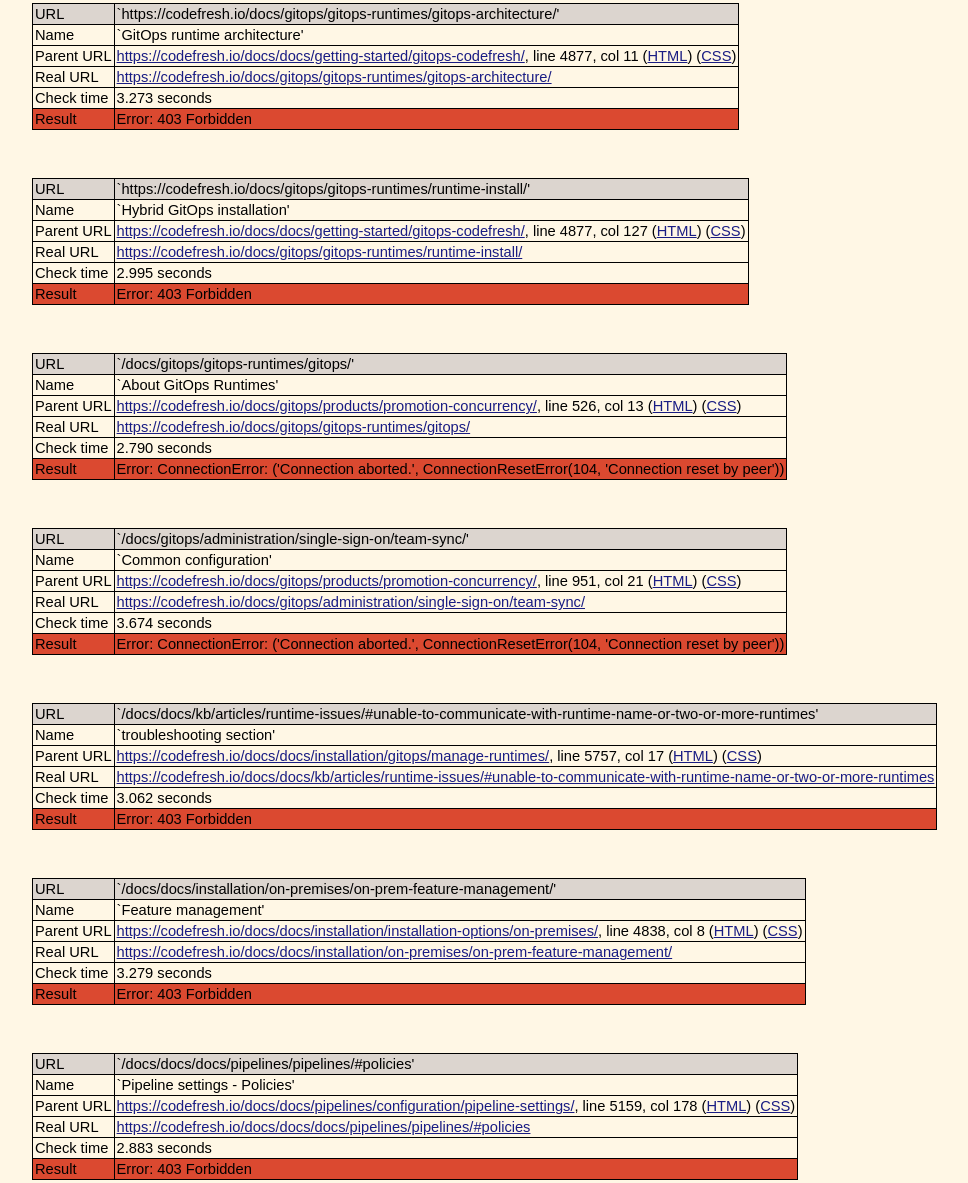
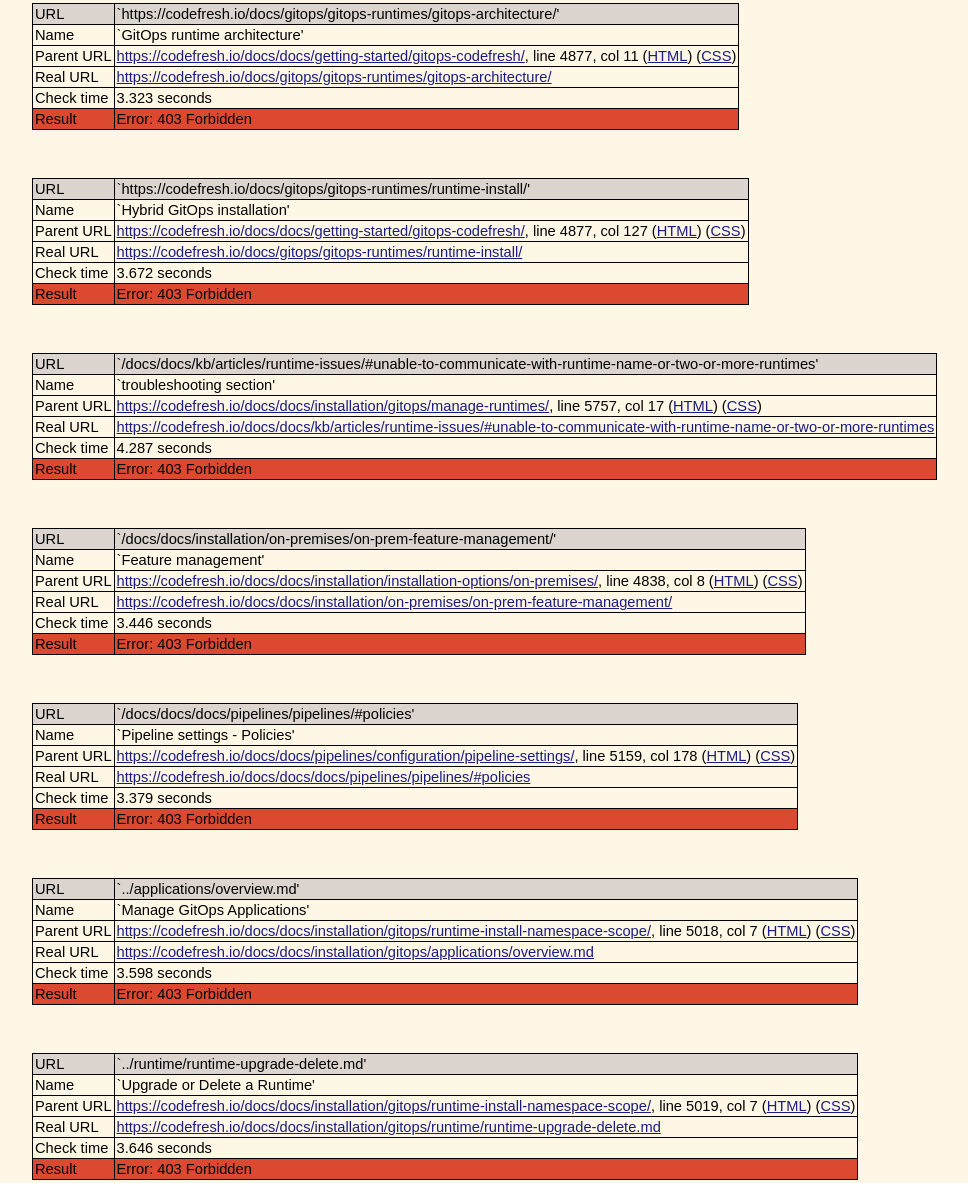
Before and after one commit to kostis-codefresh/codefresh-docs-links, a plain HTML site: page docs/index.html in a window 1280 px wide. Shown: the part 381-1564 px from the top of the page, without its empty margins (16-984 px from the left). Drawn offline with Linux system fonts and the light colour scheme.

Commit message:
Automatic CI report

```diff
--- a/docs/index.html
+++ b/docs/index.html
@@ -25,17 +25,17 @@
 <body>
 <!-- Generated by LinkChecker 10.6.0.post53+g9b178bdaf --><h2>LinkChecker 10.6.0.post53+g9b178bdaf</h2><br/><blockquote>LinkChecker comes with ABSOLUTELY NO WARRANTY!
 This is free software, and you are welcome to redistribute it under
-certain conditions. Look at the file `COPYING' within this distribution.<br/><br/>Start checking at 2026-11-20 22:24:00+000
+certain conditions. Look at the file `COPYING' within this distribution.<br/><br/>Start checking at 2026-11-23 04:13:40+000
 <br/><br/><br/><table>
 <tr>
 <td class="url">URL</td>
 <td class="url">`/docs/docs/incubation/mac-osx-and-ios-builds/'</td></tr>
 <tr><td>Name</td><td>`Mac OSX and iOS builds'</td></tr>
-<tr><td>Parent&nbsp;URL</td><td><a target="top" href="https://codefresh.io/docs/docs/example-catalog/ci-examples/">https://codefresh.io/docs/docs/example-catalog/ci-examples/</a>, line 4583, col 13
-(<a href="https://validator.w3.org/check?ss=1&amp;uri=https://codefresh.io/docs/docs/example-catalog/ci-examples/">HTML</a>)
-(<a href="https://jigsaw.w3.org/css-validator/validator?uri=https://codefresh.io/docs/docs/example-catalog/ci-examples/&amp;warning=1&amp;profile=css2&amp;usermedium=all">CSS</a>)</td></tr>
+<tr><td>Parent&nbsp;URL</td><td><a target="top" href="https://codefresh.io/docs/docs/installation/cli/">https://codefresh.io/docs/docs/installation/cli/</a>, line 4583, col 13
+(<a href="https://validator.w3.org/check?ss=1&amp;uri=https://codefresh.io/docs/docs/installation/cli/">HTML</a>)
+(<a href="https://jigsaw.w3.org/css-validator/validator?uri=https://codefresh.io/docs/docs/installation/cli/&amp;warning=1&amp;profile=css2&amp;usermedium=all">CSS</a>)</td></tr>
 <tr><td>Real&nbsp;URL</td><td><a target="top" href="https://codefresh.io/docs/docs/incubation/mac-osx-and-ios-builds/">https://codefresh.io/docs/docs/incubation/mac-osx-and-ios-builds/</a></td></tr>
-<tr><td>Check&nbsp;time</td><td>3.769 seconds</td></tr>
+<tr><td>Check&nbsp;time</td><td>3.490 seconds</td></tr>
 <tr><td class="error">Result</td><td class="error">Error: 403 Forbidden</td></tr>
 </table><br/><br/><br/><table>
 <tr>
@@ -46,7 +46,7 @@ certain conditions. Look at the file `COPYING' within this distribution.<br/><br
 (<a href="https://validator.w3.org/check?ss=1&amp;uri=https://codefresh.io/docs/docs/getting-started/gitops-codefresh/">HTML</a>)
 (<a href="https://jigsaw.w3.org/css-validator/validator?uri=https://codefresh.io/docs/docs/getting-started/gitops-codefresh/&amp;warning=1&amp;profile=css2&amp;usermedium=all">CSS</a>)</td></tr>
 <tr><td>Real&nbsp;URL</td><td><a target="top" href="https://codefresh.io/docs/gitops/gitops-runtimes/gitops-architecture/">https://codefresh.io/docs/gitops/gitops-runtimes/gitops-architecture/</a></td></tr>
-<tr><td>Check&nbsp;time</td><td>3.273 seconds</td></tr>
+<tr><td>Check&nbsp;time</td><td>3.323 seconds</td></tr>
 <tr><td class="error">Result</td><td class="error">Error: 403 Forbidden</td></tr>
 </table><br/><br/><br/><table>
 <tr>
@@ -57,30 +57,8 @@ certain conditions. Look at the file `COPYING' within this distribution.<br/><br
 (<a href="https://validator.w3.org/check?ss=1&amp;uri=https://codefresh.io/docs/docs/getting-started/gitops-codefresh/">HTML</a>)
 (<a href="https://jigsaw.w3.org/css-validator/validator?uri=https://codefresh.io/docs/docs/getting-started/gitops-codefresh/&amp;warning=1&amp;profile=css2&amp;usermedium=all">CSS</a>)</td></tr>
 <tr><td>Real&nbsp;URL</td><td><a target="top" href="https://codefresh.io/docs/gitops/gitops-runtimes/runtime-install/">https://codefresh.io/docs/gitops/gitops-runtimes/runtime-install/</a></td></tr>
-<tr><td>Check&nbsp;time</td><td>2.995 seconds</td></tr>
+<tr><td>Check&nbsp;time</td><td>3.672 seconds</td></tr>
 <tr><td class="error">Result</td><td class="error">Error: 403 Forbidden</td></tr>
-</table><br/><br/><br/><table>
-<tr>
-<td class="url">URL</td>
-<td class="url">`/docs/gitops/gitops-runtimes/gitops/'</td></tr>
-<tr><td>Name</td><td>`About GitOps Runtimes'</td></tr>
-<tr><td>Parent&nbsp;URL</td><td><a target="top" href="https://codefresh.io/docs/gitops/products/promotion-concurrency/">https://codefresh.io/docs/gitops/products/promotion-concurrency/</a>, line 526, col 13
-(<a href="https://validator.w3.org/check?ss=1&amp;uri=https://codefresh.io/docs/gitops/products/promotion-concurrency/">HTML</a>)
-(<a href="https://jigsaw.w3.org/css-validator/validator?uri=https://codefresh.io/docs/gitops/products/promotion-concurrency/&amp;warning=1&amp;profile=css2&amp;usermedium=all">CSS</a>)</td></tr>
-<tr><td>Real&nbsp;URL</td><td><a target="top" href="https://codefresh.io/docs/gitops/gitops-runtimes/gitops/">https://codefresh.io/docs/gitops/gitops-runtimes/gitops/</a></td></tr>
-<tr><td>Check&nbsp;time</td><td>2.790 seconds</td></tr>
-<tr><td class="error">Result</td><td class="error">Error: ConnectionError: (&#x27;Connection aborted.&#x27;, ConnectionResetError(104, &#x27;Connection reset by peer&#x27;))</td></tr>
-</table><br/><br/><br/><table>
-<tr>
-<td class="url">URL</td>
-<td class="url">`/docs/gitops/administration/single-sign-on/team-sync/'</td></tr>
-<tr><td>Name</td><td>`Common configuration'</td></tr>
-<tr><td>Parent&nbsp;URL</td><td><a target="top" href="https://codefresh.io/docs/gitops/products/promotion-concurrency/">https://codefresh.io/docs/gitops/products/promotion-concurrency/</a>, line 951, col 21
-(<a href="https://validator.w3.org/check?ss=1&amp;uri=https://codefresh.io/docs/gitops/products/promotion-concurrency/">HTML</a>)
-(<a href="https://jigsaw.w3.org/css-validator/validator?uri=https://codefresh.io/docs/gitops/products/promotion-concurrency/&amp;warning=1&amp;profile=css2&amp;usermedium=all">CSS</a>)</td></tr>
-<tr><td>Real&nbsp;URL</td><td><a target="top" href="https://codefresh.io/docs/gitops/administration/single-sign-on/team-sync/">https://codefresh.io/docs/gitops/administration/single-sign-on/team-sync/</a></td></tr>
-<tr><td>Check&nbsp;time</td><td>3.674 seconds</td></tr>
-<tr><td class="error">Result</td><td class="error">Error: ConnectionError: (&#x27;Connection aborted.&#x27;, ConnectionResetError(104, &#x27;Connection reset by peer&#x27;))</td></tr>
 </table><br/><br/><br/><table>
 <tr>
 <td class="url">URL</td>
@@ -90,7 +68,7 @@ certain conditions. Look at the file `COPYING' within this distribution.<br/><br
 (<a href="https://validator.w3.org/check?ss=1&amp;uri=https://codefresh.io/docs/docs/installation/gitops/manage-runtimes/">HTML</a>)
 (<a href="https://jigsaw.w3.org/css-validator/validator?uri=https://codefresh.io/docs/docs/installation/gitops/manage-runtimes/&amp;warning=1&amp;profile=css2&amp;usermedium=all">CSS</a>)</td></tr>
 <tr><td>Real&nbsp;URL</td><td><a target="top" href="https://codefresh.io/docs/docs/kb/articles/runtime-issues/#unable-to-communicate-with-runtime-name-or-two-or-more-runtimes">https://codefresh.io/docs/docs/kb/articles/runtime-issues/#unable-to-communicate-with-runtime-name-or-two-or-more-runtimes</a></td></tr>
-<tr><td>Check&nbsp;time</td><td>3.062 seconds</td></tr>
+<tr><td>Check&nbsp;time</td><td>4.287 seconds</td></tr>
 <tr><td class="error">Result</td><td class="error">Error: 403 Forbidden</td></tr>
 </table><br/><br/><br/><table>
 <tr>
@@ -101,7 +79,7 @@ certain conditions. Look at the file `COPYING' within this distribution.<br/><br
 (<a href="https://validator.w3.org/check?ss=1&amp;uri=https://codefresh.io/docs/docs/installation/installation-options/on-premises/">HTML</a>)
 (<a href="https://jigsaw.w3.org/css-validator/validator?uri=https://codefresh.io/docs/docs/installation/installation-options/on-premises/&amp;warning=1&amp;profile=css2&amp;usermedium=all">CSS</a>)</td></tr>
 <tr><td>Real&nbsp;URL</td><td><a target="top" href="https://codefresh.io/docs/docs/installation/on-premises/on-prem-feature-management/">https://codefresh.io/docs/docs/installation/on-premises/on-prem-feature-management/</a></td></tr>
-<tr><td>Check&nbsp;time</td><td>3.279 seconds</td></tr>
+<tr><td>Check&nbsp;time</td><td>3.446 seconds</td></tr>
 <tr><td class="error">Result</td><td class="error">Error: 403 Forbidden</td></tr>
 </table><br/><br/><br/><table>
 <tr>
@@ -112,7 +90,7 @@ certain conditions. Look at the file `COPYING' within this distribution.<br/><br
 (<a href="https://validator.w3.org/check?ss=1&amp;uri=https://codefresh.io/docs/docs/pipelines/configuration/pipeline-settings/">HTML</a>)
 (<a href="https://jigsaw.w3.org/css-validator/validator?uri=https://codefresh.io/docs/docs/pipelines/configuration/pipeline-settings/&amp;warning=1&amp;profile=css2&amp;usermedium=all">CSS</a>)</td></tr>
 <tr><td>Real&nbsp;URL</td><td><a target="top" href="https://codefresh.io/docs/docs/docs/pipelines/pipelines/#policies">https://codefresh.io/docs/docs/docs/pipelines/pipelines/#policies</a></td></tr>
-<tr><td>Check&nbsp;time</td><td>2.883 seconds</td></tr>
+<tr><td>Check&nbsp;time</td><td>3.379 seconds</td></tr>
 <tr><td class="error">Result</td><td class="error">Error: 403 Forbidden</td></tr>
 </table><br/><br/><br/><table>
 <tr>
@@ -123,7 +101,7 @@ certain conditions. Look at the file `COPYING' within this distribution.<br/><br
 (<a href="https://validator.w3.org/check?ss=1&amp;uri=https://codefresh.io/docs/docs/installation/gitops/runtime-install-namespace-scope/">HTML</a>)
 (<a href="https://jigsaw.w3.org/css-validator/validator?uri=https://codefresh.io/docs/docs/installation/gitops/runtime-install-namespace-scope/&amp;warning=1&amp;profile=css2&amp;usermedium=all">CSS</a>)</td></tr>
 <tr><td>Real&nbsp;URL</td><td><a target="top" href="https://codefresh.io/docs/docs/installation/gitops/applications/overview.md">https://codefresh.io/docs/docs/installation/gitops/applications/overview.md</a></td></tr>
-<tr><td>Check&nbsp;time</td><td>2.333 seconds</td></tr>
+<tr><td>Check&nbsp;time</td><td>3.598 seconds</td></tr>
 <tr><td class="error">Result</td><td class="error">Error: 403 Forbidden</td></tr>
 </table><br/><br/><br/><table>
 <tr>
@@ -134,7 +112,7 @@ certain conditions. Look at the file `COPYING' within this distribution.<br/><br
 (<a href="https://validator.w3.org/check?ss=1&amp;uri=https://codefresh.io/docs/docs/installation/gitops/runtime-install-namespace-scope/">HTML</a>)
 (<a href="https://jigsaw.w3.org/css-validator/validator?uri=https://codefresh.io/docs/docs/installation/gitops/runtime-install-namespace-scope/&amp;warning=1&amp;profile=css2&amp;usermedium=all">CSS</a>)</td></tr>
 <tr><td>Real&nbsp;URL</td><td><a target="top" href="https://codefresh.io/docs/docs/installation/gitops/runtime/runtime-upgrade-delete.md">https://codefresh.io/docs/docs/installation/gitops/runtime/runtime-upgrade-delete.md</a></td></tr>
-<tr><td>Check&nbsp;time</td><td>2.343 seconds</td></tr>
+<tr><td>Check&nbsp;time</td><td>3.646 seconds</td></tr>
 <tr><td class="error">Result</td><td class="error">Error: 403 Forbidden</td></tr>
 </table><br/><br/><br/><table>
 <tr>
@@ -144,7 +122,7 @@ certain conditions. Look at the file `COPYING' within this distribution.<br/><br
 (<a href="https://validator.w3.org/check?ss=1&amp;uri=https://codefresh.io/docs/posts/2025/11/30/nov-release-notes/">HTML</a>)
 (<a href="https://jigsaw.w3.org/css-validator/validator?uri=https://codefresh.io/docs/posts/2025/11/30/nov-release-notes/&amp;warning=1&amp;profile=css2&amp;usermedium=all">CSS</a>)</td></tr>
 <tr><td>Real&nbsp;URL</td><td><a target="top" href="https://codefresh.io/docs/images/whats-new/novg25/new-sync.png">https://codefresh.io/docs/images/whats-new/novg25/new-sync.png</a></td></tr>
-<tr><td>Check&nbsp;time</td><td>3.939 seconds</td></tr>
+<tr><td>Check&nbsp;time</td><td>3.749 seconds</td></tr>
 <tr><td class="error">Result</td><td class="error">Error: 403 Forbidden</td></tr>
 </table><br/><br/><br/><table>
 <tr>
@@ -155,7 +133,7 @@ certain conditions. Look at the file `COPYING' within this distribution.<br/><br
 (<a href="https://validator.w3.org/check?ss=1&amp;uri=https://codefresh.io/docs/docs/installation/gitops/hosted-runtime/">HTML</a>)
 (<a href="https://jigsaw.w3.org/css-validator/validator?uri=https://codefresh.io/docs/docs/installation/gitops/hosted-runtime/&amp;warning=1&amp;profile=css2&amp;usermedium=all">CSS</a>)</td></tr>
 <tr><td>Real&nbsp;URL</td><td><a target="top" href="https://codefresh.io/docs/docs/installation/gitops/monitor-manage-runtimes/">https://codefresh.io/docs/docs/installation/gitops/monitor-manage-runtimes/</a></td></tr>
-<tr><td>Check&nbsp;time</td><td>2.673 seconds</td></tr>
+<tr><td>Check&nbsp;time</td><td>3.999 seconds</td></tr>
 <tr><td class="error">Result</td><td class="error">Error: 403 Forbidden</td></tr>
 </table><br/><br/><br/><table>
 <tr>
@@ -166,7 +144,7 @@ certain conditions. Look at the file `COPYING' within this distribution.<br/><br
 (<a href="https://validator.w3.org/check?ss=1&amp;uri=https://codefresh.io/docs/gitops/gitops-runtimes/runtime-install-namespace-scope/">HTML</a>)
 (<a href="https://jigsaw.w3.org/css-validator/validator?uri=https://codefresh.io/docs/gitops/gitops-runtimes/runtime-install-namespace-scope/&amp;warning=1&amp;profile=css2&amp;usermedium=all">CSS</a>)</td></tr>
 <tr><td>Real&nbsp;URL</td><td><a target="top" href="https://codefresh.io/docs/gitops/gitops-runtimes/applications/overview.md">https://codefresh.io/docs/gitops/gitops-runtimes/applications/overview.md</a></td></tr>
-<tr><td>Check&nbsp;time</td><td>2.932 seconds</td></tr>
+<tr><td>Check&nbsp;time</td><td>3.370 seconds</td></tr>
 <tr><td class="error">Result</td><td class="error">Error: 403 Forbidden</td></tr>
 </table><br/><br/><br/><table>
 <tr>
@@ -177,17 +155,17 @@ certain conditions. Look at the file `COPYING' within this distribution.<br/><br
 (<a href="https://validator.w3.org/check?ss=1&amp;uri=https://codefresh.io/docs/gitops/gitops-runtimes/runtime-install-namespace-scope/">HTML</a>)
 (<a href="https://jigsaw.w3.org/css-validator/validator?uri=https://codefresh.io/docs/gitops/gitops-runtimes/runtime-install-namespace-scope/&amp;warning=1&amp;profile=css2&amp;usermedium=all">CSS</a>)</td></tr>
 <tr><td>Real&nbsp;URL</td><td><a target="top" href="https://codefresh.io/docs/gitops/gitops-runtimes/runtime/runtime-upgrade-delete.md">https://codefresh.io/docs/gitops/gitops-runtimes/runtime/runtime-upgrade-delete.md</a></td></tr>
-<tr><td>Check&nbsp;time</td><td>3.048 seconds</td></tr>
+<tr><td>Check&nbsp;time</td><td>3.429 seconds</td></tr>
 <tr><td class="error">Result</td><td class="error">Error: 403 Forbidden</td></tr>
 </table><br/><br/><i>Statistics</i><br/>
-Content types: 1313 image, 748 text, 0 video, 0 audio, 19 application, 0 mail and 1392 other.
+Content types: 1313 image, 750 text, 0 video, 0 audio, 19 application, 0 mail and 1390 other.
 <br/>
 URL lengths: min=15, max=286, avg=77.
 <br/>
 <br/>
-That's it. 3472 links checked. 0 warnings found. 14 errors found.
+That's it. 3472 links checked. 0 warnings found. 12 errors found.
 <br/>
-Stopped checking at 2026-11-20 22:36:01+000 (12 minutes, 1 seconds)
+Stopped checking at 2026-11-23 04:25:55+000 (12 minutes, 14 seconds)
 </blockquote><br/><hr><small>LinkChecker 10.6.0.post53+g9b178bdaf, Copyright &copy; 2000-2016 Bastian&nbsp;Kleineidam, 2010-2026 LinkChecker&nbsp;Authors<br/>
 Read the documentation at <a href="https://linkchecker.github.io/linkchecker/" target="_top">https://linkchecker.github.io/linkchecker/</a>.<br/>
 Write comments and bugs to <a href="https://github.com/linkchecker/linkchecker/issues">https://github.com/linkchecker/linkchecker/issues</a>.<br/>
```
